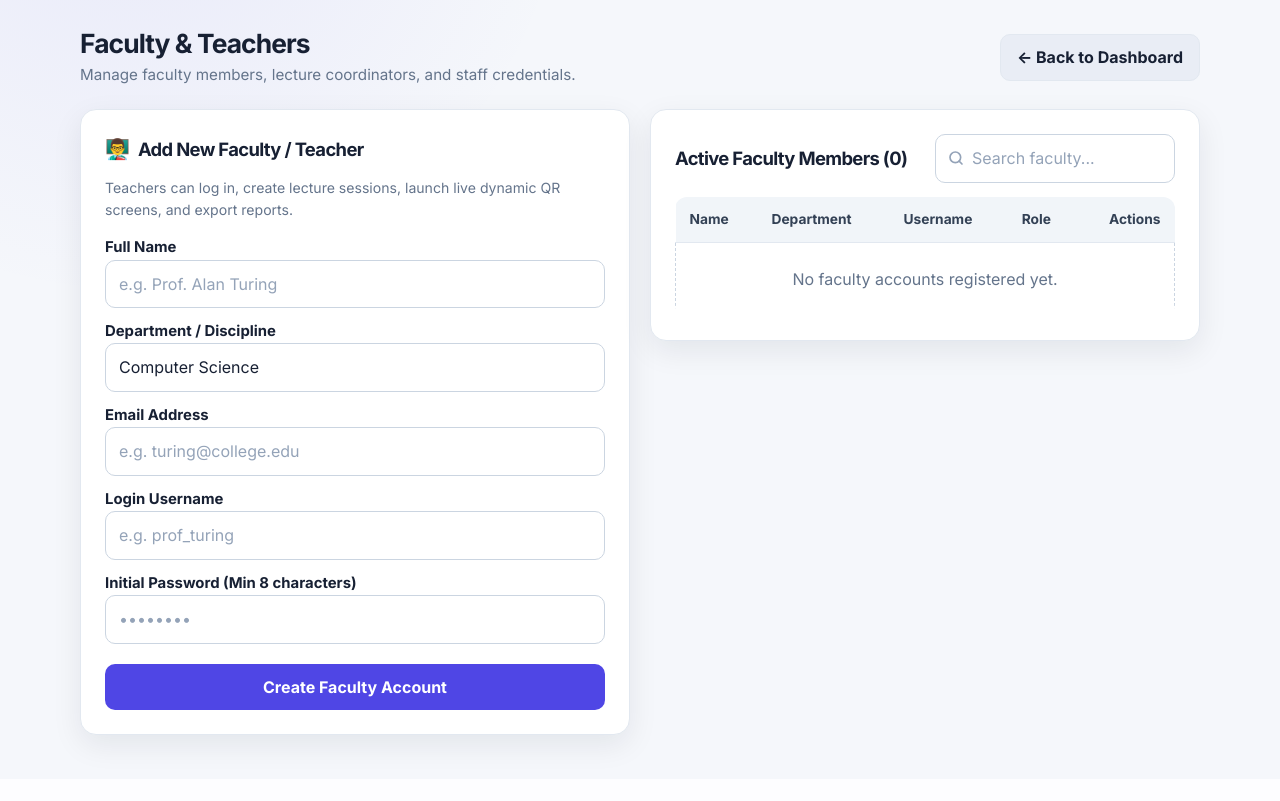
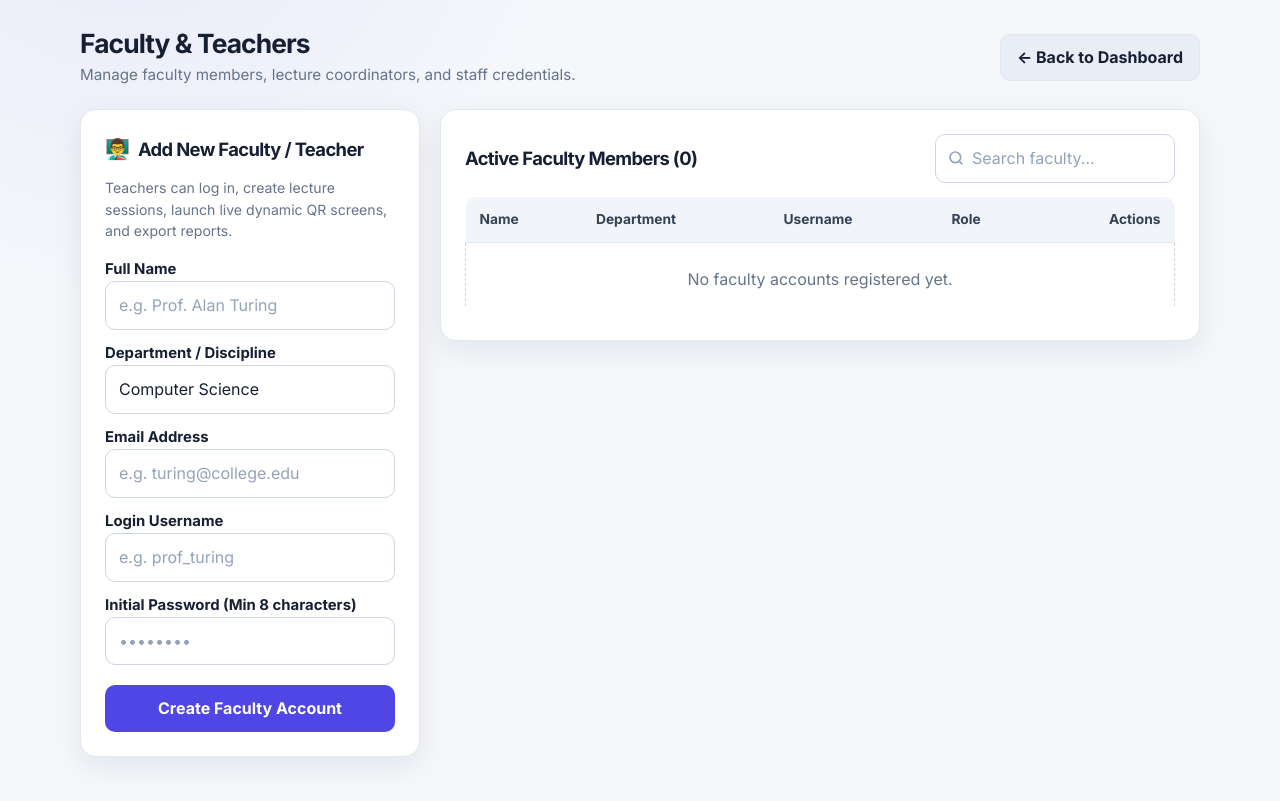
Before and after one commit to ShubhamChhabra1508/QR-Attendance, a Flask app: page /admin/teachers in a window 1280 px wide. Shown: the part 148-949 px from the top of the page. Before the commit the page ends 903 px from the top, so only its background shows below. Run offline with Flask 3, Linux system fonts and the light colour scheme; the visitor is signed in with stand-in values (Sample User, id 1); data that the repository does not hold is empty; parts of the project's set-up code (start-up, migrations or seed data) failed here and were passed over; some libraries are stand-ins or nearby versions.

Commit message:
Refactor layout of teacher form and faculty table

```diff
--- a/templates/teachers.html
+++ b/templates/teachers.html
@@ -13,8 +13,7 @@
 </div>
 
 <!-- 2-Column: Add Teacher Form + Registered Teachers List -->
-<div style="display: grid; grid-template-columns: repeat(auto-fit, minmax(320px, 1fr)); gap: 20px; align-items: start;">
-
+<div style="display: grid; grid-template-columns: minmax(280px, 340px) minmax(0, 1fr); gap: 20px; align-items: start; width: 100%;">
   <!-- Add Teacher Panel -->
   <div class="panel">
     <div style="display: flex; align-items: center; gap: 8px; margin-bottom: 12px;">
@@ -52,7 +51,7 @@
   </div>
 
   <!-- Registered Faculty Table -->
-  <div class="panel">
+<div class="panel" style="min-width: 0; width: 100%; overflow: hidden;">
     <div style="display: flex; justify-content: space-between; align-items: center; margin-bottom: 14px; flex-wrap: wrap; gap: 10px;">
       <h3 style="margin: 0; font-size: 1.15rem;">Active Faculty Members ({{ teachers|length }})</h3>
       <div style="width: min(240px, 100%);">
```
